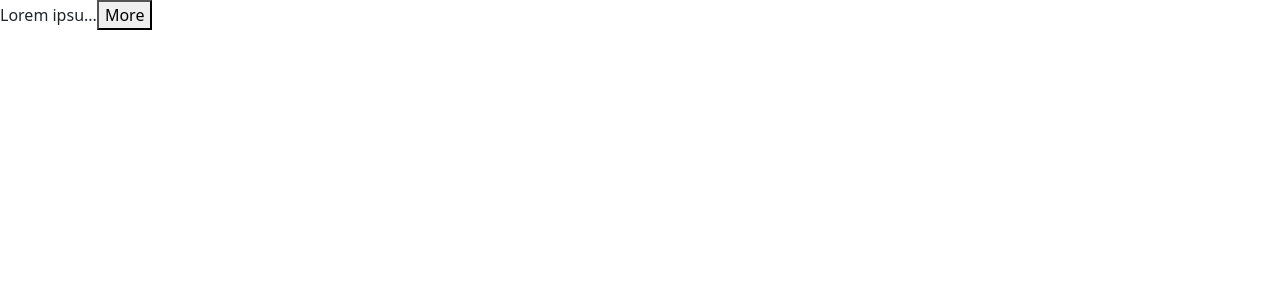
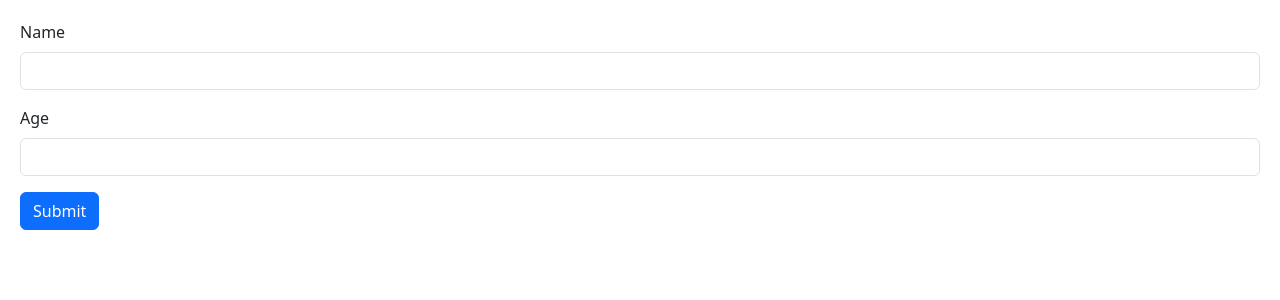
Before and after one commit to dhyseni20/games-app, a React (Vite) app: page / in a window 1280 px wide. Shown: the top 300 px of the page. Built offline with nearby package versions, Linux system fonts and the light colour scheme.

Commit message:
Creating & Handling Forms

```diff
--- a/src/App.tsx
+++ b/src/App.tsx
@@ -2,25 +2,16 @@
 // import Alert from "./components/Alert";
 // import Button from "./components/Button";
 // import Like from "./components/Like";
-import ExpandableText from "./components/ExpandableText";
+// import ExpandableText from "./components/ExpandableText";
+
+import Form from "./components/Form";
 
 function App() {
   // const [alertVisible, setAlertVisible] = useState(false);
   return (
     <div>
-      <ExpandableText maxChars={10}>
-        Lorem ipsum, dolor sit amet consectetur adipisicing elit. Corporis
-        suscipit eius nemo iusto, explicabo voluptates vitae quam tempore
-        repudiandae! Vitae, quas. Suscipit aliquam earum eaque, impedit
-        perspiciatis molestias veniam aliquid tempore excepturi, officiis optio
-        quaerat voluptatibus doloribus ipsum ipsam ullam delectus quo velit enim
-        temporibus animi placeat voluptatum quidem reprehenderit. Deserunt amet,
-        magni facere delectus odit sunt adipisci excepturi labore alias? Labore
-        ratione reiciendis id quod repudiandae hic ab! Vitae ut dolorem impedit
-        eius nulla voluptas fuga et sapiente aperiam dolore, illum hic sed quos
-        in placeat, nemo dignissimos alias non voluptate ratione aliquam,
-        ducimus dicta. Quis quas corrupti non!
-      </ExpandableText>
+      <Form></Form>
+
       {/* <Like onClick={() => console.log("Clicked")} />
       {alertVisible && (
         <Alert onClose={() => setAlertVisible(false)}>My alert</Alert>
--- /dev/null
+++ b/src/components/Form.tsx
@@ -0,0 +1,29 @@
+const Form = () => {
+  return (
+    <form
+      action=""
+      onSubmit={(event) => {
+        event.preventDefault();
+        console.log("submited");
+      }}
+    >
+      <div className="mb-3">
+        <label htmlFor="name" className="form-label">
+          Name
+        </label>
+        <input id="name" type="text" className="form-control" />
+      </div>
+      <div className="mb-3">
+        <label htmlFor="age" className="form-label">
+          Age
+        </label>
+        <input id="age" type="number" className="form-control" />
+      </div>
+      <button className="btn btn-primary" type="submit">
+        Submit
+      </button>
+    </form>
+  );
+};
+
+export default Form;
--- /dev/null
+++ b/src/index.css
@@ -0,0 +1,3 @@
+body{
+    padding: 20px;
+}
--- a/src/main.tsx
+++ b/src/main.tsx
@@ -2,6 +2,7 @@
 import ReactDOM from "react-dom/client";
 import App from "./App.tsx";
 import "bootstrap/dist/css/bootstrap.css";
+import "./index.css";
 
 ReactDOM.createRoot(document.getElementById("root")!).render(
   <React.StrictMode>
```
